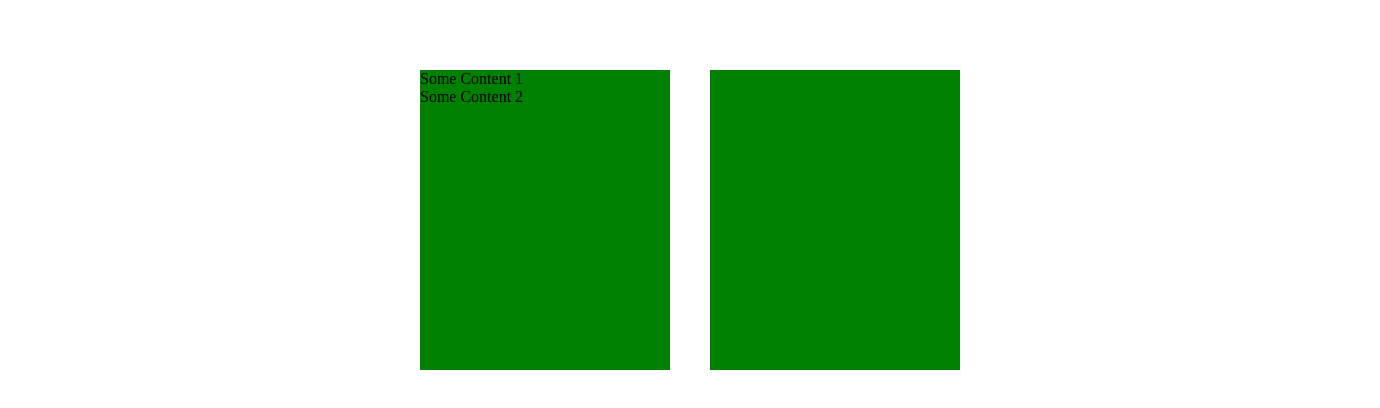
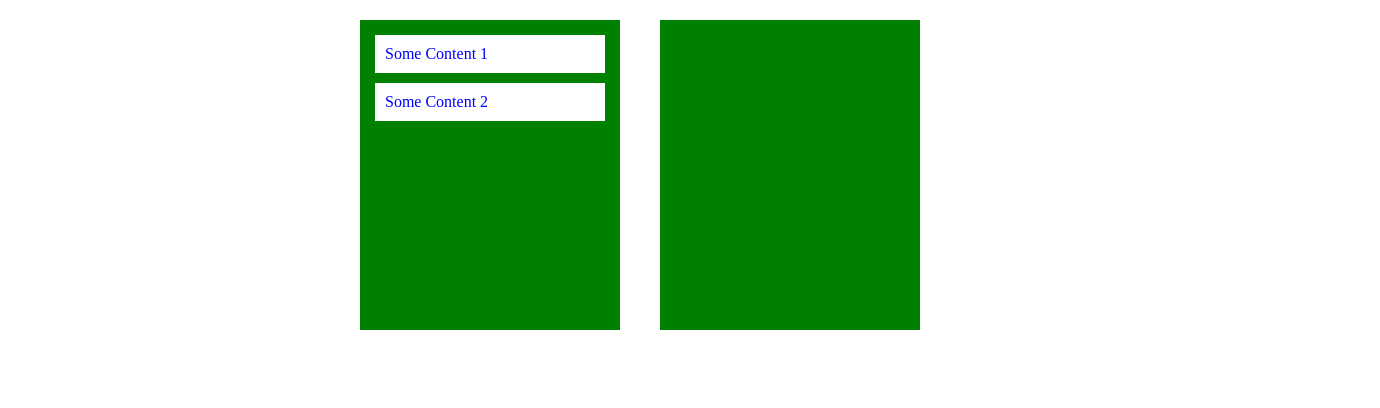
Before and after one commit to pragyakar/react-dnd, a React (Create React App) app: page / in a window 1280 px wide. Shown: the top 408 px of the page, 1380 px wide, since content can reach past the window. Built offline with nearby package versions, Linux system fonts and the light colour scheme.

Commit message:
:art: Added temporary layout styles

```diff
--- a/src/App.css
+++ b/src/App.css
@@ -1,6 +1,5 @@
 .container {
   width: 100%;
-  padding: 50px;
   display: flex;
   justify-content: center;
 }
@@ -8,6 +7,7 @@
   padding: 10px;
   color: blue;
   background-color: #fff;
+  margin: 10px;
 }
 
 .droppable-item {
@@ -15,4 +15,5 @@
   width: 250px;
   min-height: 300px;
   margin: 20px;
+  padding: 5px;
 }
--- a/src/components/dnd/dnd.jsx
+++ b/src/components/dnd/dnd.jsx
@@ -7,7 +7,6 @@ class Dnd extends React.Component {
   render() {
     return (
       <div className="container">
-        {/* <h1>React DnD</h1> */}
         <Droppable id="dr1">
           <Draggable id="item1">Some Content 1</Draggable>
           <Draggable id="item2">Some Content 2</Draggable>
--- a/src/components/dnd/draggable/draggable.jsx
+++ b/src/components/dnd/draggable/draggable.jsx
@@ -20,7 +20,9 @@ class Draggable extends React.Component {
         onDragStart={this.drag}
         onDragOver={this.dontAllowDrop}
       >
-        {this.props.children}
+        <div className="item">
+          {this.props.children}
+        </div>
       </div>
     )
   }
```
